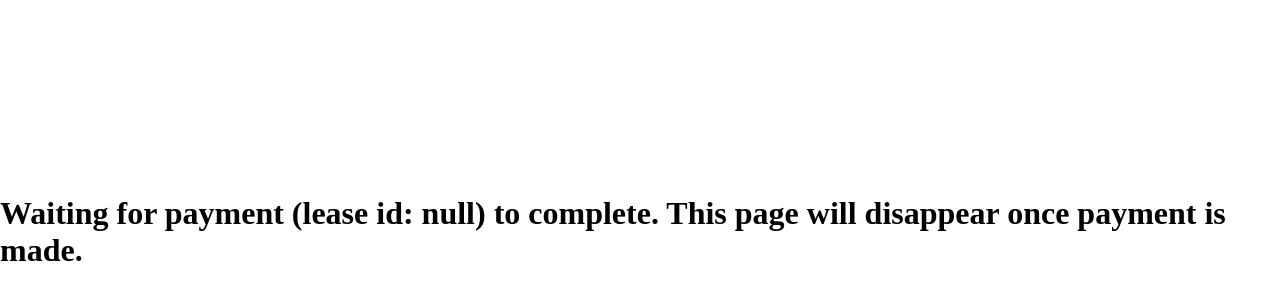
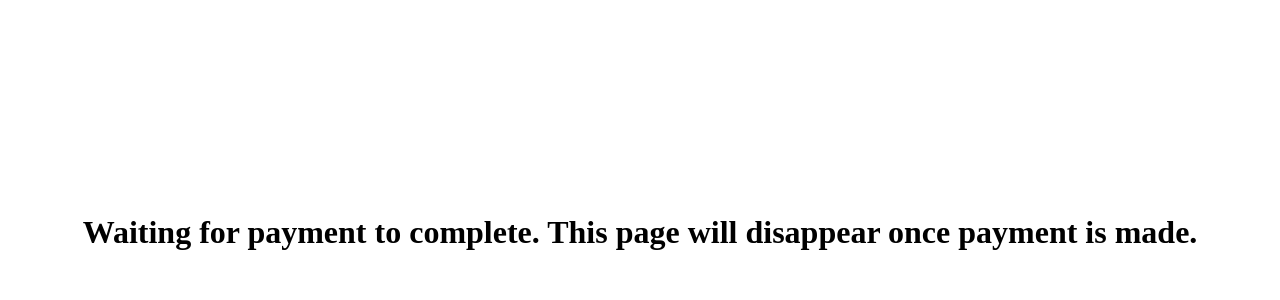
Before and after one commit to modus-aganesh/temp-payment, a plain HTML site: page index.html in a window 1280 px wide. Shown: the part 168-468 px from the top of the page. Drawn offline with Linux system fonts and the light colour scheme.

Commit message:
Update index.html

```diff
--- a/index.html
+++ b/index.html
@@ -26,6 +26,7 @@
 
 <script>
 	const lease_id = new URLSearchParams(window.location.search).get('lease_id');
+	if(lease_id)
 	document.body.querySelector('h1').innerHTML = `Waiting for payment (lease id: ${lease_id}) to complete. This page will disappear once payment is made.`
 </script>
 
```
